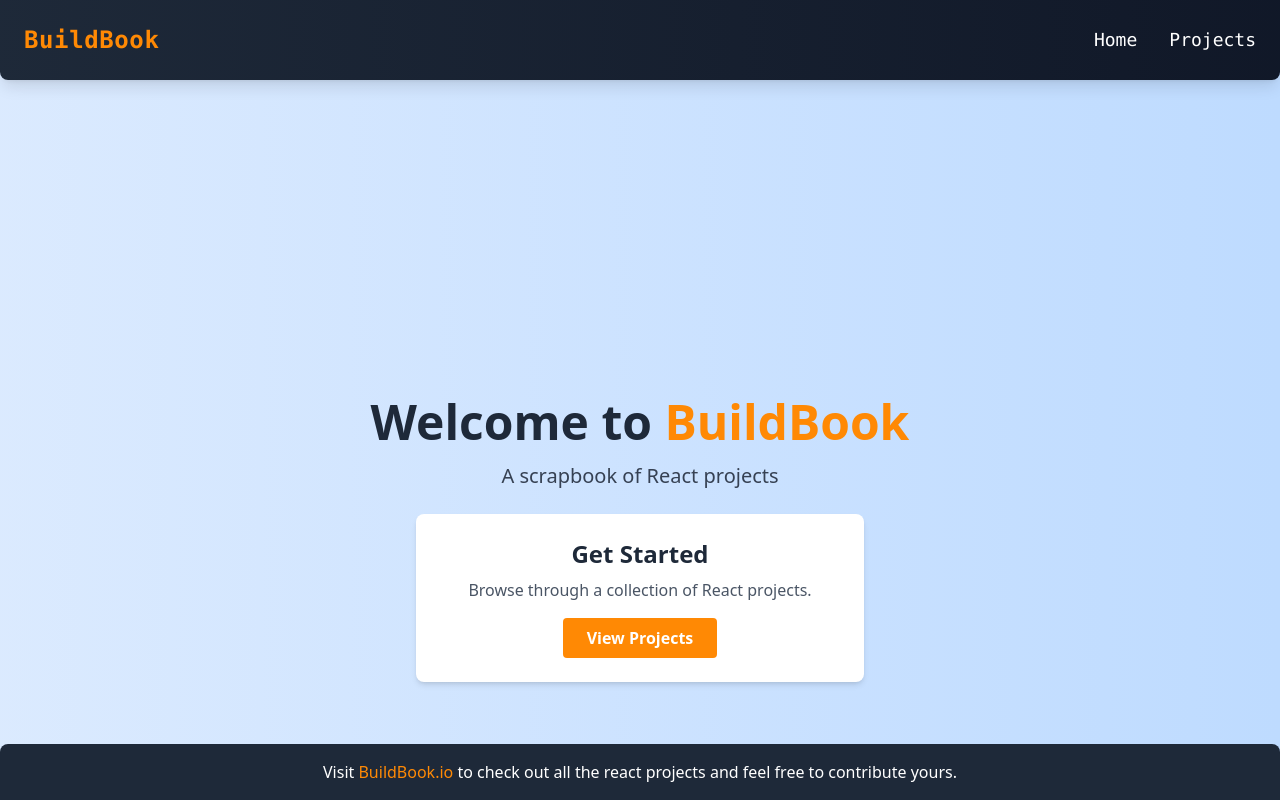
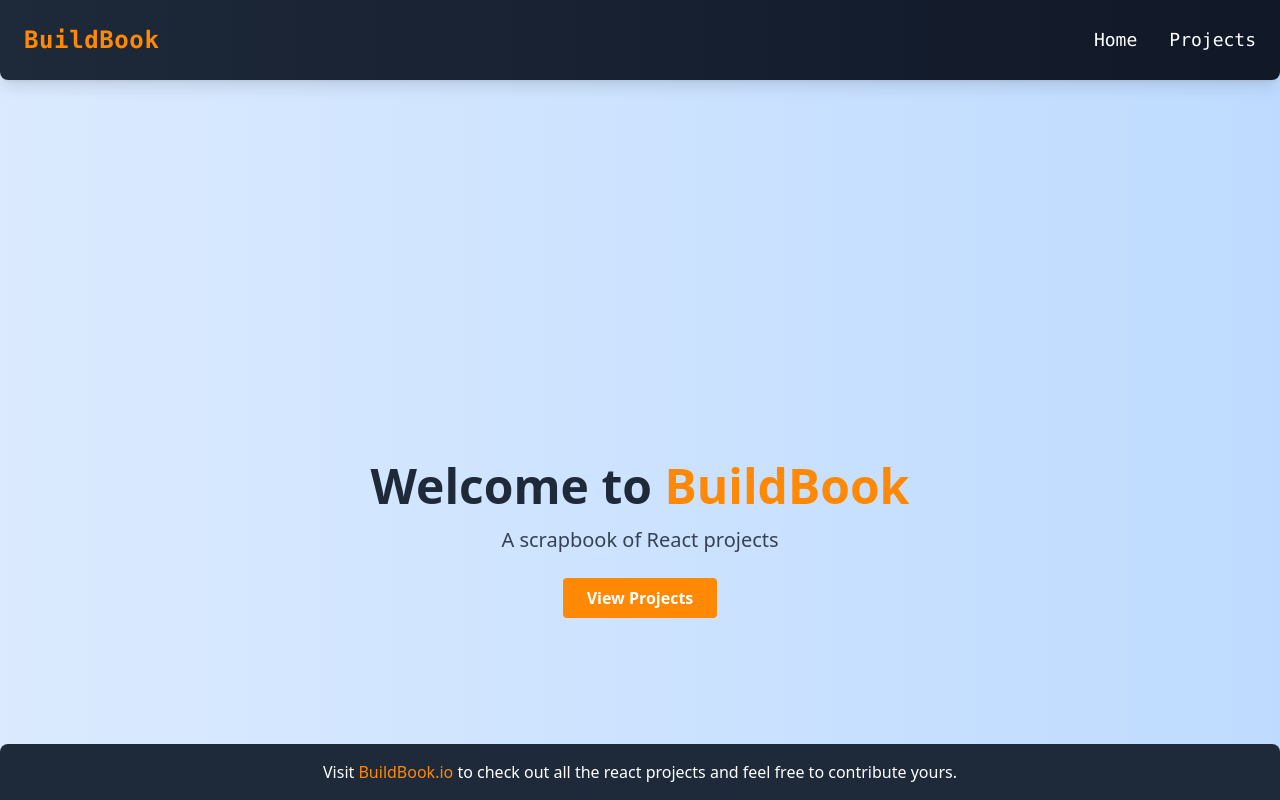
Before and after one commit to externalPointerVariable/BuildBook, a React (Vite) app in the folder myApp/: page / in a window 1280 px wide. Shown: the top 800 px of the page. Built offline with nearby package versions, Linux system fonts and the light colour scheme.

Commit message:
Improved the home page UI ✅

```diff
--- a/myApp/pages/Home.jsx
+++ b/myApp/pages/Home.jsx
@@ -7,14 +7,10 @@ function Home() {
         <p className="text-xl text-gray-700 mb-6">
           A scrapbook of React projects
         </p>
-        <div className="w-full max-w-md mx-auto p-6 rounded-lg shadow-md bg-white">
-          <h2 className="text-2xl font-semibold text-gray-800 mb-2">Get Started</h2>
-          <p className="text-md text-gray-600 mb-4">Browse through a collection of React projects.</p>
-          <a href="/projects" className="inline-block px-6 py-2 bg-orange-400 text-white font-bold rounded hover:bg-orange-500 transition duration-200">
+        <a href="/projects" className="inline-block px-6 py-2 bg-orange-400 text-white font-bold rounded hover:bg-orange-500 transition duration-200">
             View Projects
-          </a>
+        </a>
         </div>
-      </div>
     );
   }
 
```
